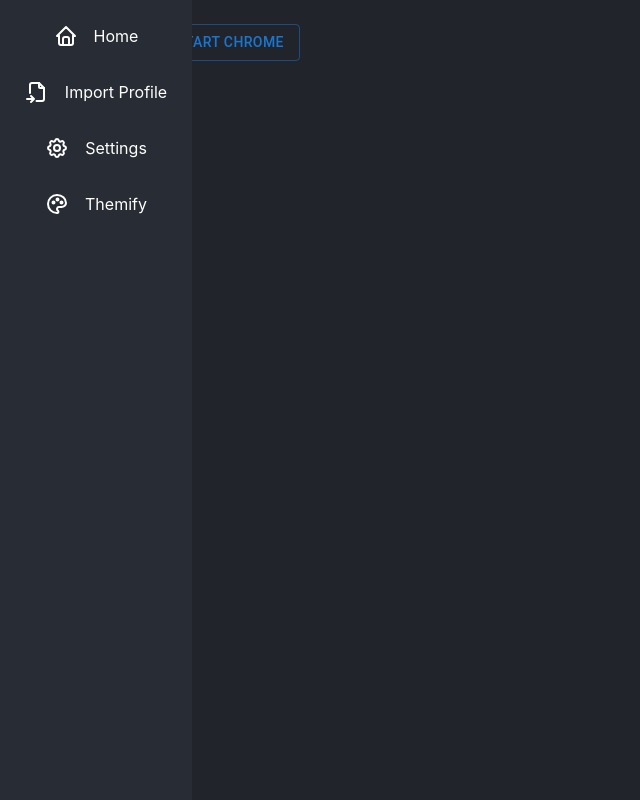
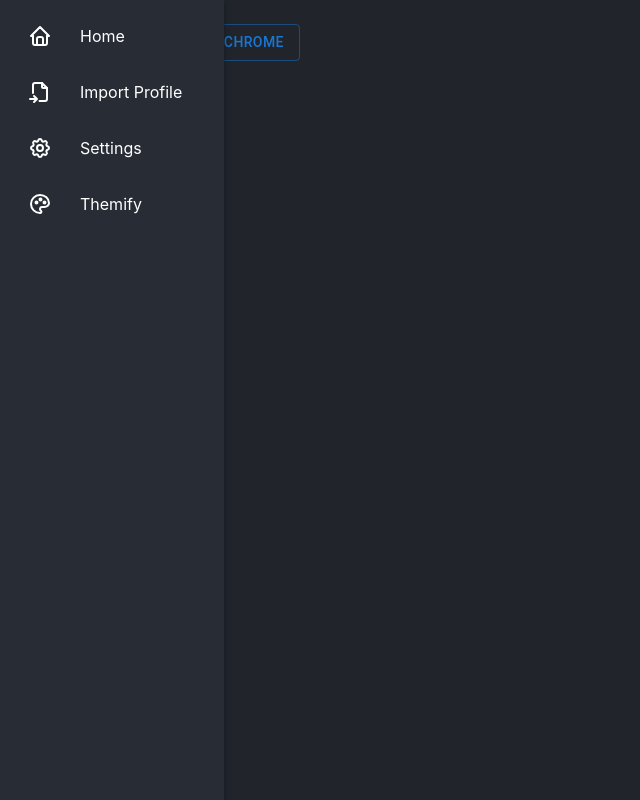
Before and after one commit to CefVPN/Client, a Next.js app in the folder app/: page / in a window 1280 px wide. Shown: the whole page, without its empty margins (0-640 px from the left). Built offline with nearby package versions, Linux system fonts and the light colour scheme.

Commit message:
Update Sidebar.jsx

```diff
--- a/app/components/Sidebar.jsx
+++ b/app/components/Sidebar.jsx
@@ -14,7 +14,7 @@ export default function Sidebar() {
   };
 
   return (
-    <div className='Sidebar h-screen w-20 bg-Sidebar_dbg transition-[width] duration-300 relative hover:w-48'
+    <div className='Sidebar h-screen w-20 bg-Sidebar_dbg transition-[width] duration-300 relative shadow-md shadow-gray-900 hover:w-56'
     onMouseOver={handleMouseOver}
     onMouseOut={handleMouseOut}
     >
@@ -23,13 +23,13 @@ export default function Sidebar() {
           return (
             <li
             key={key}
-            className="row text-white flex mb-8 justify-center w-full"
+            className="row text-white flex mb-8 h-full hover:bg-slate-600 cursor-pointer"
             onClick={() => {
               window.location.pathname = val.link;
               }}
             >
-              <div id='icon' className="stroke-white place-items-center">{val.icon}</div>{" "}
-              <div id="title" className={isHovering ? "whitespace-nowrap ml-4" : "hidden"}>
+              <div id='icon' className="stroke-white place-items-center ml-7">{val.icon}</div>{" "}
+              <div id="title" className={isHovering ? "whitespace-nowrap ml-7 transition-all delay-1000" : "whitespace-nowrap hidden"}>
                 {val.title}
               </div>
             </li>
```
